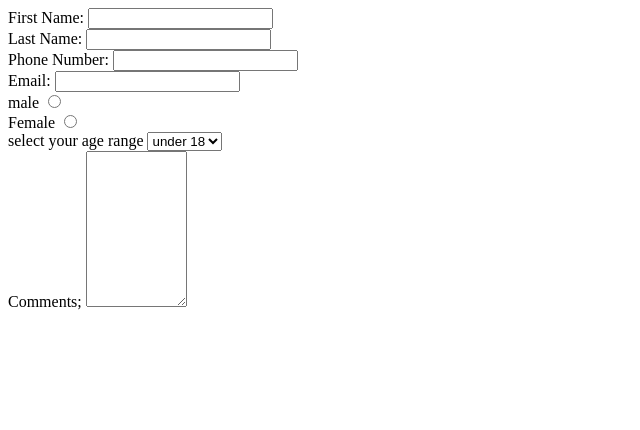
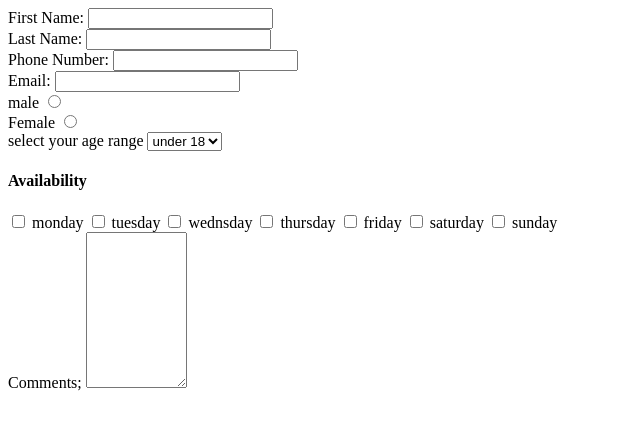
Before and after one commit to rnaser/Lab4, a plain HTML site: page index.html in a window 1280 px wide. Shown: the whole page, without its empty margins (0-640 px from the left). Drawn offline with Linux system fonts and the light colour scheme.

Commit message:
Update index.html

```diff
--- a/index.html
+++ b/index.html
@@ -39,12 +39,31 @@
 		  <option value= "55-64">55-64 </option>
 		  <option value= "65+">65+ </option>
 
+		</select>
+	  </div>
+	  <div>
+	    <h4> Availability</h4>
+		<input type = "checkbox" id="monday" name= "available_field" value= "monday">
+		<label for = "monday"> monday </label>
 
+		<input type = "checkbox" id="tuesday" name= "available_field" value= "tuesday">
+		<label for = "tuesday"> tuesday </label>
 
+		<input type = "checkbox" id="wednsday" name= "available_field" value= "wednsday">
+		<label for = "wednsday"> wednsday </label>
 
+		<input type = "checkbox" id="thursday" name= "available_field" value= "thursday">
+		<label for = "thursday"> thursday </label>
 
+		<input type = "checkbox" id="friday" name= "available_field" value= "friday">
+		<label for = "friday"> friday </label>
 
-		</select>
+		<input type = "checkbox" id="saturday" name= "saturday" value= "saturday">
+		<label for = "saturday"> saturday </label>
+
+		<input type = "checkbox" id="sunday" name= "available_field" value= "sunday">
+		<label for = "sunday"> sunday </label>
+
 	  </div>
 	  <div>
         <label for = "comment_section" >Comments;</label>
```
